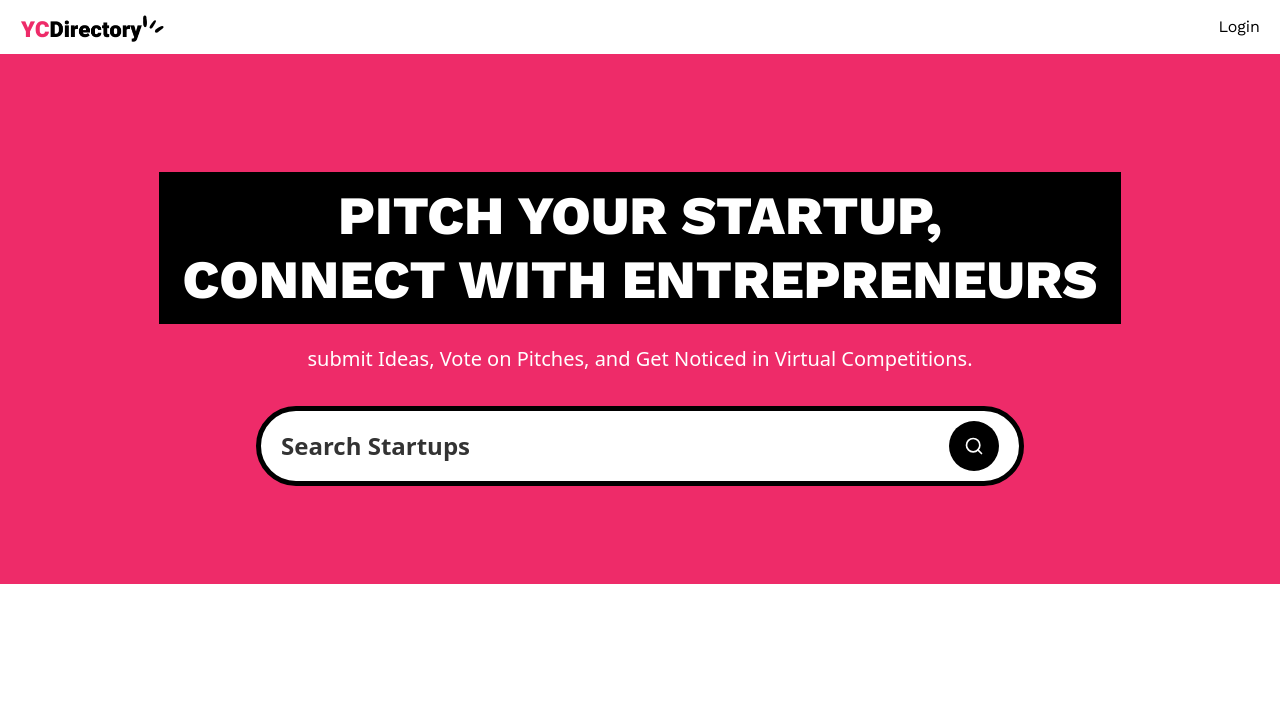
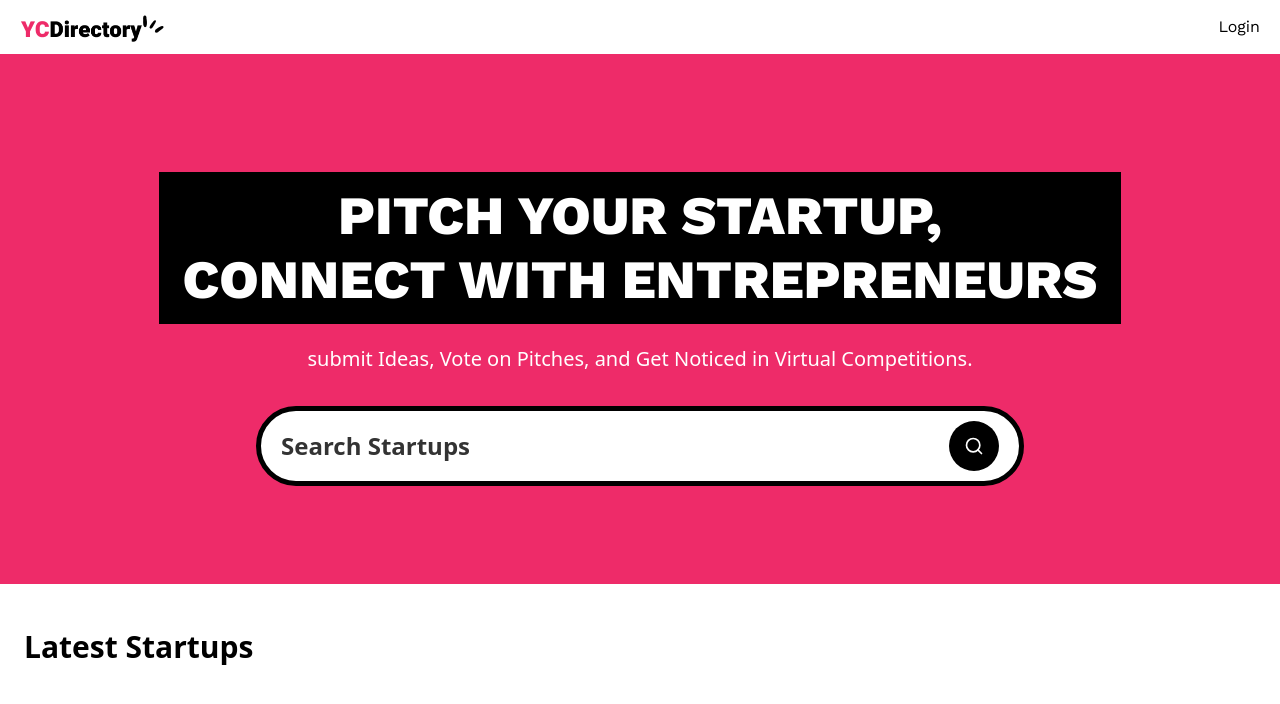
Before and after one commit to Dcastor21/yc_directory, a Next.js app: page / in a window 1280 px wide. Shown: the top 704 px of the page. Built offline with nearby package versions, Linux system fonts and the light colour scheme; no server answers.

Commit message:
Add section to display search results or latest startups message

```diff
--- a/app/(root)/page.tsx
+++ b/app/(root)/page.tsx
@@ -21,6 +21,11 @@ export default async function Home({
         </p>
         <SearchForm query={query} />
       </section>
+      <section className="section_container">
+        <p className="text-30-semibold">
+          {query ? `Search Results for "${query}"` : "Latest Startups"}
+        </p>
+      </section>
     </>
   );
 }
```
